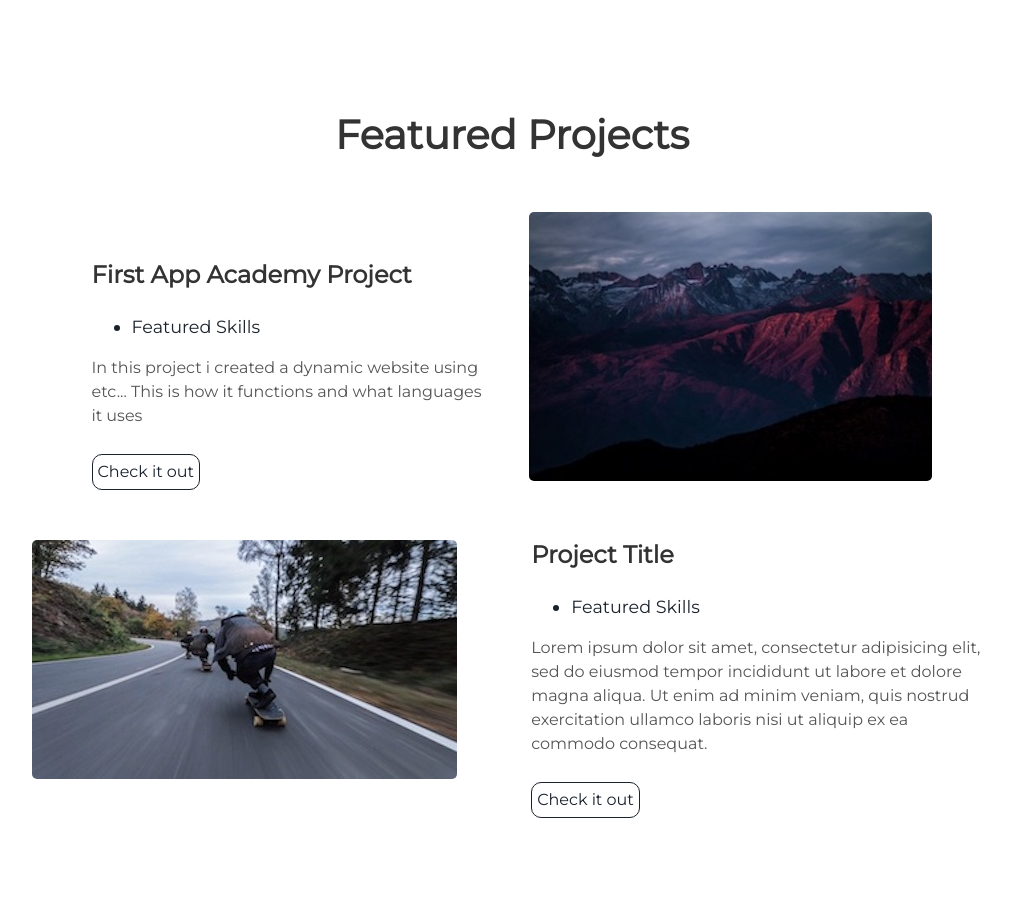
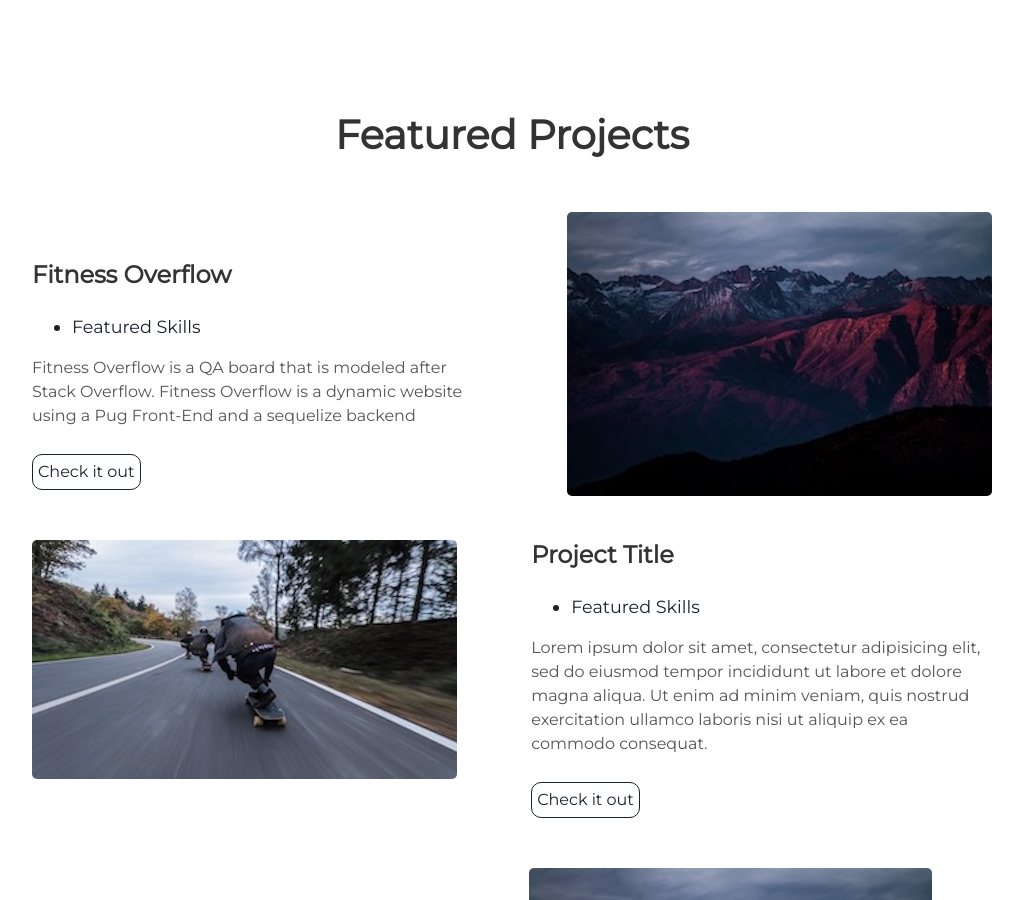
Before and after one commit to RyanGC93/RyanGC93.github.io, a Jekyll site: the page built from index.html, in a window 1280 px wide and 900 px high, scrolled down 1616 px. Shown: the whole window, without its empty margins (128-1151 px from the left). Built offline with Jekyll 4.4.1, drawn with Linux system fonts in a browser that asks for light colours.

Commit message:
add the first project

```diff
--- a/_includes/projects.html
+++ b/_includes/projects.html
@@ -1,5 +1,31 @@
 <div class="user-details">
   <h1> Featured Projects </h1>
+</div>
+<div class="user-projects">
+  <div class="images-right">
+    <img alt="mountains" src="{{ "/assets/img/mountains.jpg" | prepend: site.baseurl }}" />
+  </div>
+  <div class="contents">
+    <h3> Fitness Overflow </h3>
+    <ul>
+      <li> Featured Skills</li>
+    </ul>
+    <p>Fitness Overflow is a QA board that is modeled after Stack Overflow. Fitness Overflow is a dynamic website using a Pug Front-End and a sequelize backend </p>
+    <a class="project-link" href="http://fitness-overflow.herokuapp.com">Check it out</a>
+  </div>
+</div>
+<div class="user-projects">
+  <div class="images-left">
+    <img alt="mountains" src="{{ "/assets/img/skate.jpg" | prepend: site.baseurl }}" />
+  </div>
+  <div class="contents-right">
+    <h3> Project Title </h3>
+    <ul>
+      <li> Featured Skills</li>
+    </ul>
+    <p>Lorem ipsum dolor sit amet, consectetur adipisicing elit, sed do eiusmod tempor incididunt ut labore et dolore magna aliqua. Ut enim ad minim veniam, quis nostrud exercitation ullamco laboris nisi ut aliquip ex ea commodo consequat.</p>
+    <a class="project-link" href="#">Check it out</a>
+  </div>
 </div>
 <div class="user-projects">
   <div class="images-right">
```
